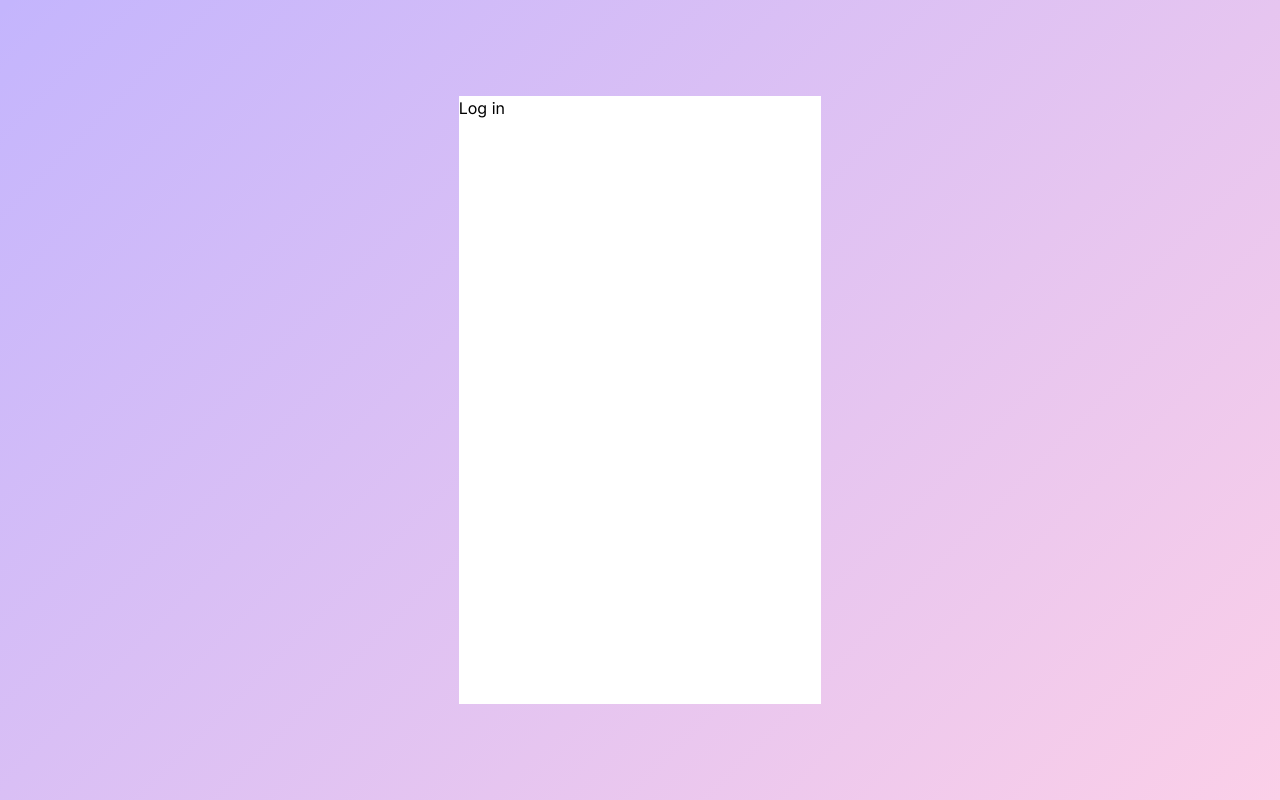
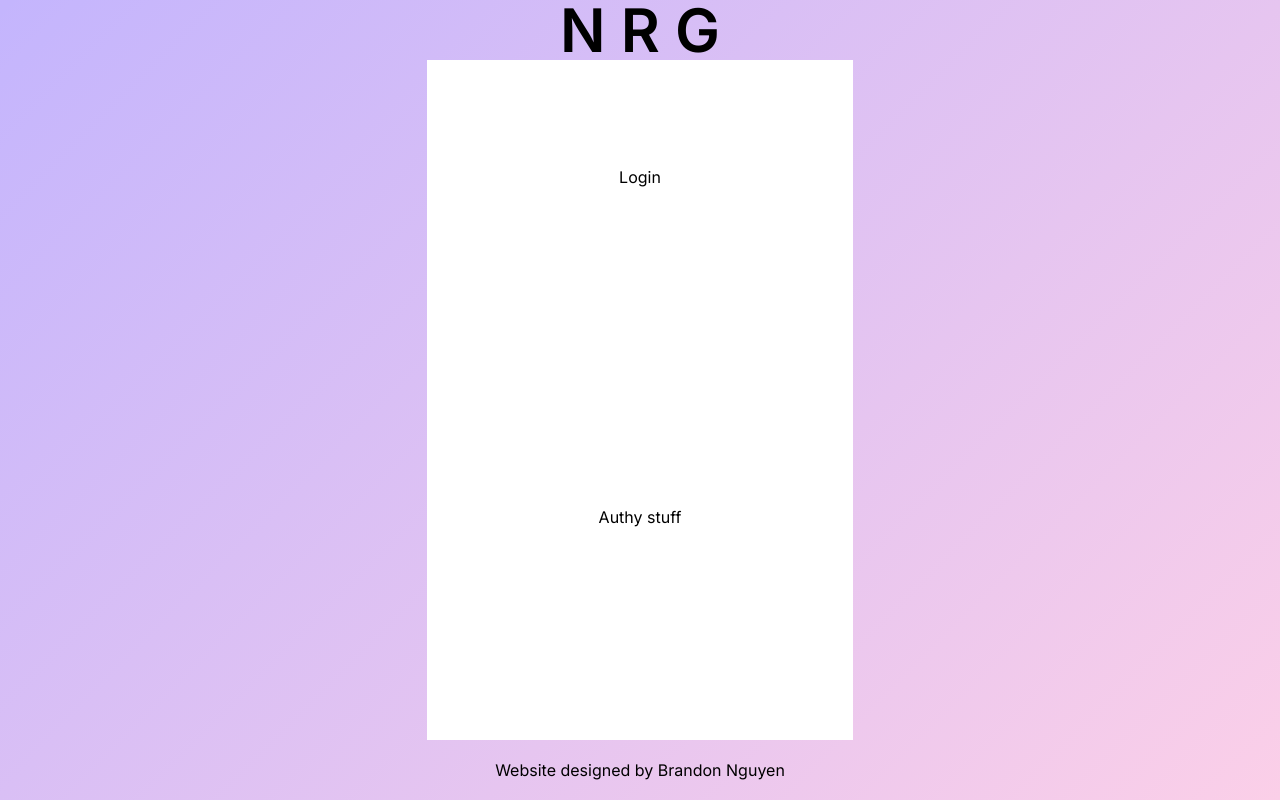
Before and after one commit to BrandonTheBusyBeaver117/LJL-Web-Demonstration, a Next.js app: page /login in a window 1280 px wide. Built offline with nearby package versions, Linux system fonts and the light colour scheme.

Commit message:
reworking layout

```diff
--- a/src/app/dashboard/[id]/page.tsx
+++ b/src/app/dashboard/[id]/page.tsx
@@ -7,10 +7,10 @@ type DashboardProps = {
 
 const dashboard = ({ params } : DashboardProps) => {
     console.log(params)
-    return <main className="flex min-h-screen flex-col items-center justify-between p-24">
+    return <>
         <h1>this is {params.id}'s home page</h1>
 
-        </main>
+        </>
 }
 
 export default dashboard
--- a/src/app/globals.css
+++ b/src/app/globals.css
@@ -16,6 +16,8 @@
   }
 }
 
+
+
 body {
   color: rgb(var(--foreground-rgb));
   background: linear-gradient(
@@ -24,6 +26,38 @@ body {
       rgb(var(--background-end-rgb))
     )
     rgb(var(--background-start-rgb));
+
+
+
+
+    .title:hover{
+      --bg-size: 400%;
+      --color-one: hsl(15 90% 55%);
+      --color-two: hsl(40 95% 55%);
+
+      background: linear-gradient(
+          90deg,
+          var(--color-one),
+          var(--color-two),
+          var(--color-one)
+        )
+        0 0 / var(--bg-size) 100%;
+      color: transparent;
+      background-clip: text;
+      -webkit-background-clip: text;
+
+      -webkit-animation: move-bg 6s linear infinite;
+        animation: move-bg 6s linear infinite;
+
+
+    }
+
+}
+
+@keyframes move-bg {
+  to {
+    background-position: var(--bg-size) 0;
+  }
 }
 
 @layer utilities {
--- a/src/app/layout.tsx
+++ b/src/app/layout.tsx
@@ -1,6 +1,9 @@
 import type { Metadata } from "next";
 import { Inter } from "next/font/google";
 import "./globals.css";
+
+import Image from "next/image";
+import Link from "next/link";
 
 const inter = Inter({ subsets: ["latin"] });
 
@@ -16,7 +19,26 @@ export default function RootLayout({
 }>) {
   return (
     <html lang="en">
-      <body className={inter.className}>{children}</body>
+
+      <body className={inter.className}>
+
+      <header className="flex justify-center h-[3.5vh] items-center my-[2vh]">
+
+        <Link href="/">
+          <div className="text-6xl font-semibold transition title">
+            N  R  G
+          </div>
+        </Link>
+      </header>
+
+      <main className="flex flex-col items-center justify-between h-[85vh]">
+        {children}
+        </main>
+
+        <footer className="flex justify-center h-[3.5vh] items-center my-[2vh]">
+          <div>Website designed by Brandon Nguyen</div>
+        </footer>
+      </body>
     </html>
   );
 }
--- a/src/app/login/page.tsx
+++ b/src/app/login/page.tsx
@@ -1,12 +1,15 @@
 const login = () => {
-    return <main className="h-screen p-24">
-        <div className="w-1/3 h-full m-auto bg-white">
+    return <>
+        <div className="w-1/3 h-full m-auto bg-white flex flex-col items-center">
 
-        <h1 className="">Log in </h1>
+        <div className="grow flex flex-col justify-center">
+            <h1>Login</h1>
+        </div>
+        <div className="grow-[2]  flex flex-col justify-center">Authy stuff</div>
 
         </div>
 
-        </main>
+        </>
 }
 
 export default login
--- a/src/app/page.tsx
+++ b/src/app/page.tsx
@@ -3,7 +3,7 @@ import Link from "next/link";
 
 export default function Home() {
   return (
-    <main className="flex min-h-screen flex-col items-center justify-between p-24">
+    <>
       <div className="z-10 w-full max-w-5xl items-center justify-between font-mono text-sm lg:flex">
         <p className="fixed left-0 top-0 flex w-full justify-center border-b border-gray-300 bg-gradient-to-b from-zinc-200 pb-6 pt-8 backdrop-blur-2xl dark:border-neutral-800 dark:bg-zinc-800/30 dark:from-inherit lg:static lg:w-auto  lg:rounded-xl lg:border lg:bg-gray-200 lg:p-4 lg:dark:bg-zinc-800/30">
           Get started by editing&nbsp;
@@ -126,6 +126,6 @@ export default function Home() {
           </p>
         </a>
       </div>
-    </main>
+    </>
   );
 }
```
